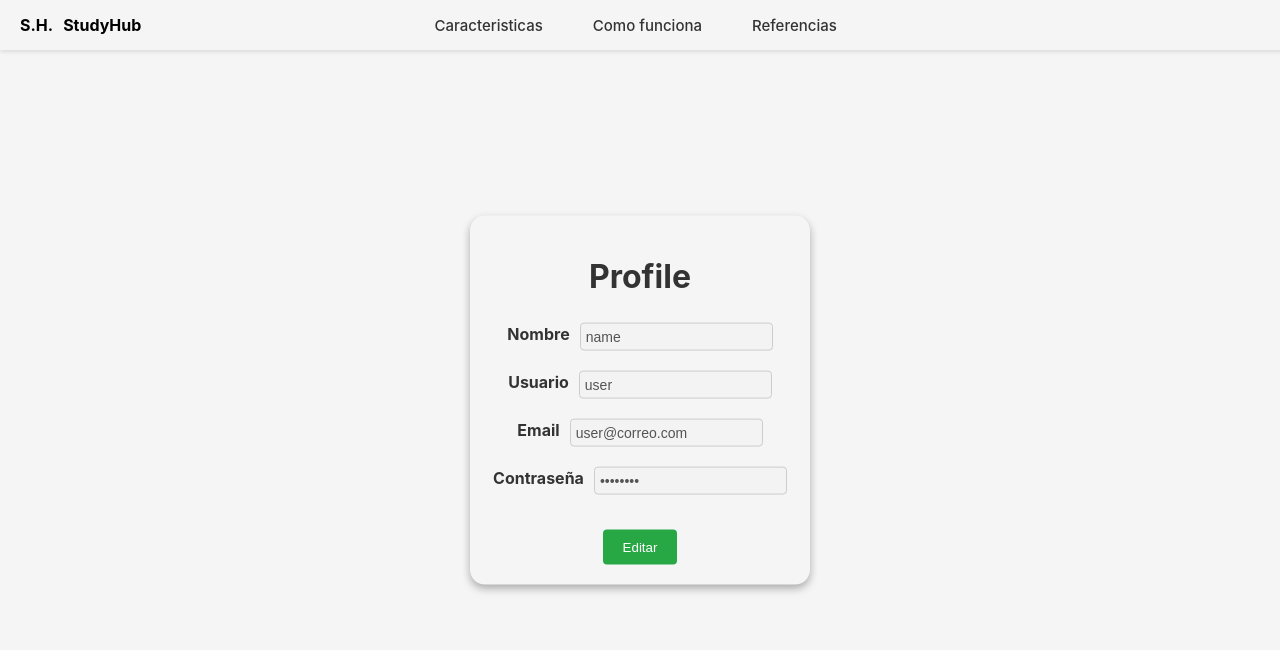
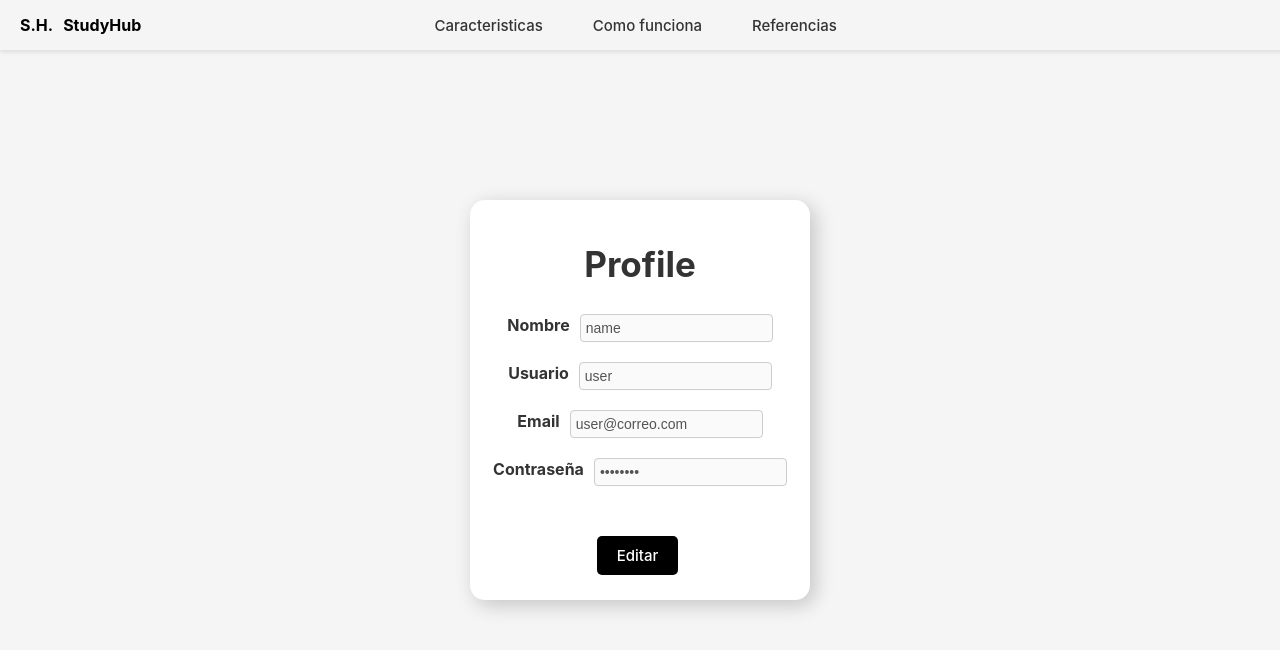
Before and after one commit to Ariel-Huespes/profile, a plain HTML site: page profile.html in a window 1280 px wide. Drawn offline with Linux system fonts and the light colour scheme.

Commit message:
estilos agregados

```diff
--- a/css/styles.css
+++ b/css/styles.css
@@ -1,5 +1,5 @@
 body {
-    font-family: Inter, sans-serif;
+    font-family: 'Inter', sans-serif;
     margin: 0;
     padding: 0px;
     background-color: whitesmoke;
@@ -8,20 +8,17 @@ body {
 .container {
     display: flex;
     justify-content: center;
-    /* Centra el formulario horizontalmente */
     align-items: center;
-    /* Centra el formulario verticalmente */
+    background-color: #f4f4f4;
 
-    /* Asegura que el contenedor ocupe toda la altura de la ventana */
-    background-color: #f4f4f4;
-    /* Fondo de la página */
 
 }
 
 .form {
     padding: 20px;
     border-radius: 15px;
-    box-shadow: 0 4px 8px rgba(0, 0, 0, 0.3);
+    background-color: white;
+    box-shadow: 5px 5px 20px rgba(0, 0, 0, 0.2);
     width: 300px;
 
     display: flex;
@@ -31,6 +28,15 @@ body {
     top: 50%;
     left: 50%;
     transform: translate(-50%, -50%);
+
+
+}
+
+.form h1 {
+    color: #333;
+    font-size: 35px;
+    font-family: 'Inter', sans-serif;
+    font-weight: 700;
 }
 
 
@@ -98,10 +104,6 @@ h1 {
     border-radius: 4px;
 }
 
-.profile-section button:hover {
-    background-color: #0056b3;
-}
-
 .actions {
     display: flex;
     justify-content: center;
@@ -110,17 +112,18 @@ h1 {
 }
 
 .actions button {
-    background-color: #28a745;
+    background-color: black;
     color: white;
-    border: none;
-    padding: 10px 20px;
-    border-radius: 4px;
+    font-family: 'Inter', sans-serif;
+    font-weight: 500;
+    font-size: 15px;
+    padding: 10px 20px 10px 20px;
+    margin: 15px 5px 5px 0px;
+    border-radius: 5px;
+    border: 0;
     cursor: pointer;
 }
 
-.actions button.cancel {
-    background-color: #dc3545;
-}
 
 .actions button:hover {
     opacity: 0.9;
```
Also changed, not shown: profile.html (renamed from index.html).
